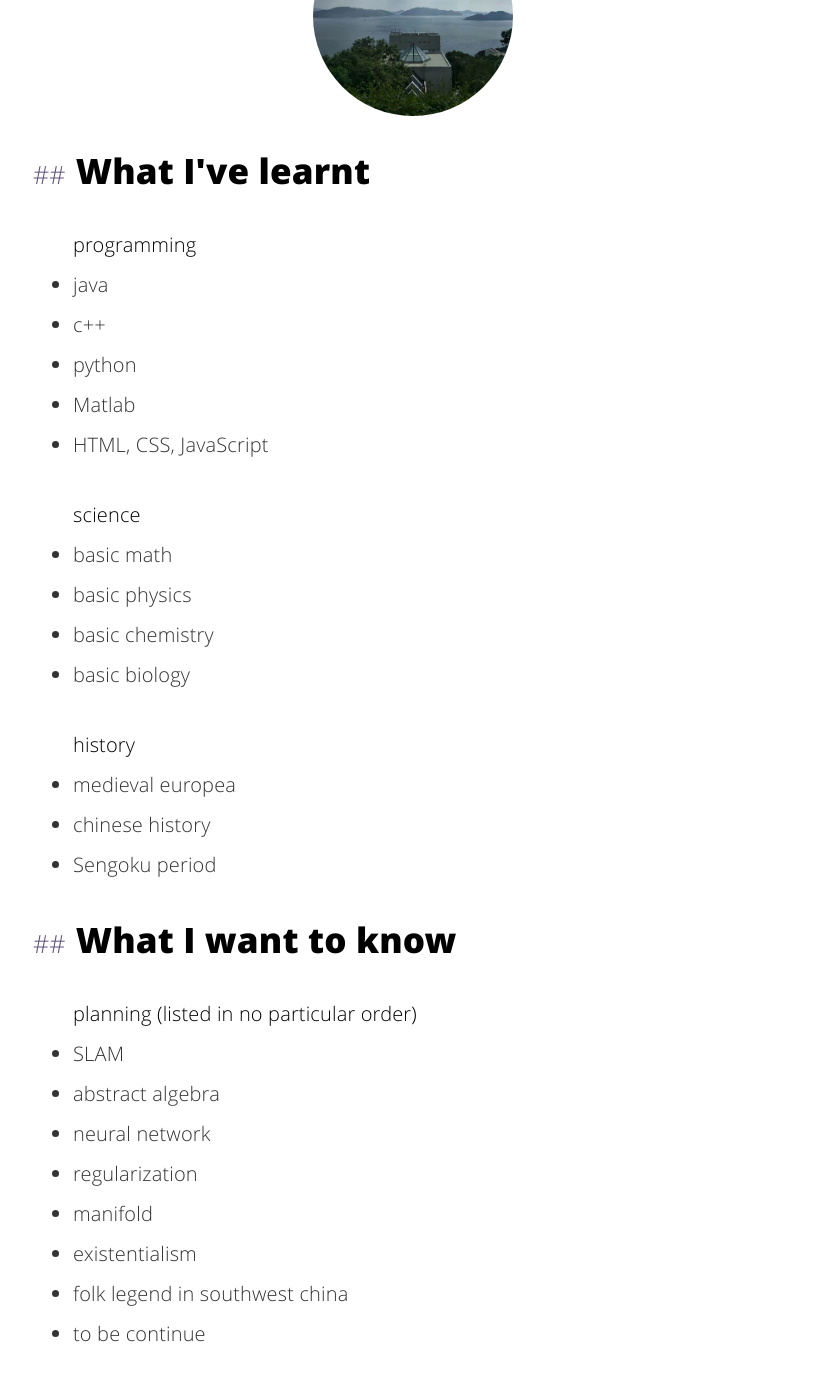
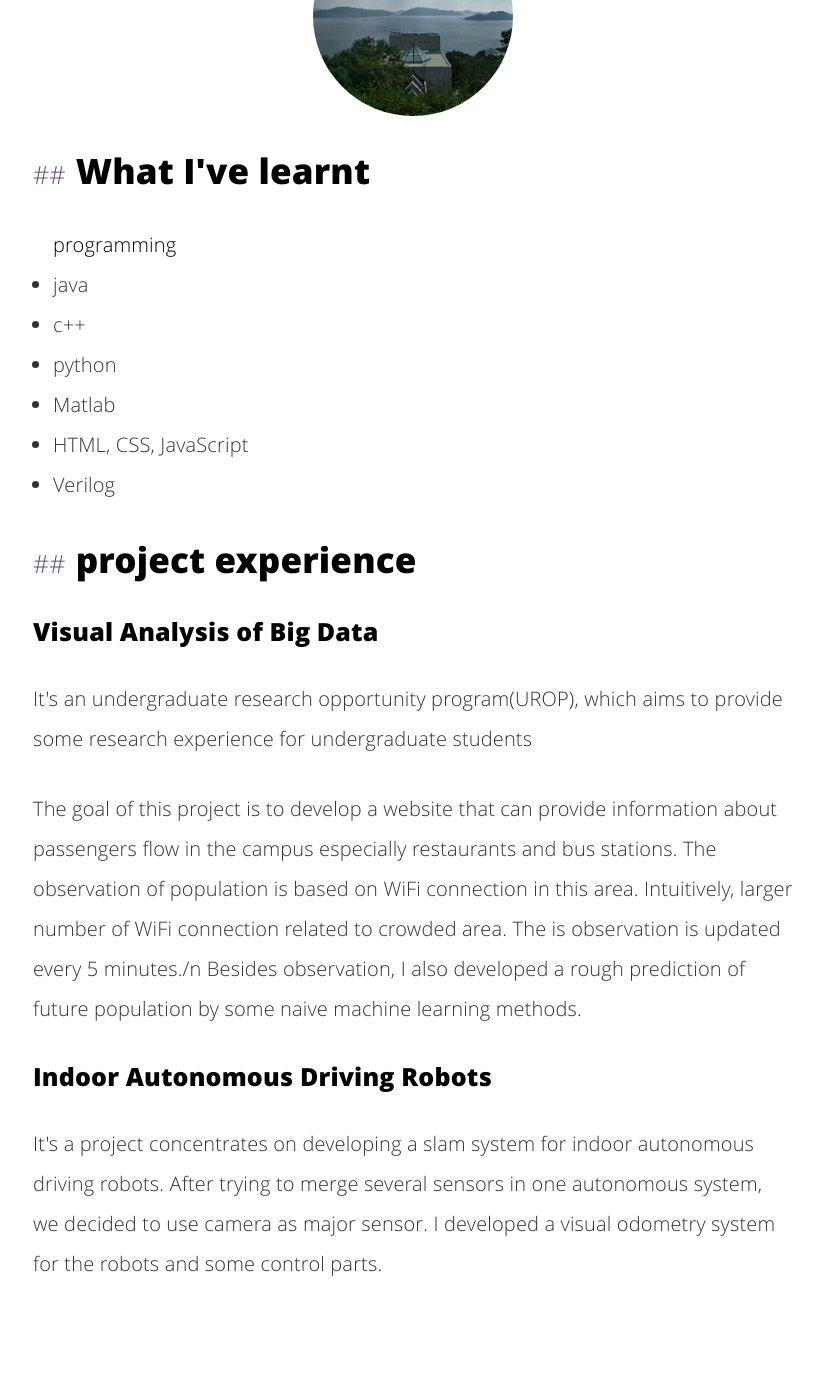
Before and after one commit to az123zx123/personal, a Jekyll site: the page built from study.html, in a window 1280 px wide and 1400 px high, scrolled down 192 px. Shown: the top 1381 px of the window, without its empty margins (227-1050 px from the left). Built offline with Jekyll 4.4.1, drawn with Linux system fonts in a browser that asks for light colours; after the commit the page ends 1522 px from its top, so only the background shows below that.

Commit message:
Update study.html

```diff
--- a/study.html
+++ b/study.html
@@ -2,40 +2,30 @@
 layout: minimal
 title: "My study"
 permalink: /study/index.html
-description: "Some study plan about Li Xiang..."
+description: "Some study about Li Xiang..."
 ---
 
 <img itemprop="image" class="img-rounded about_perfil" src=" https://az123zx123.github.io/personal/profile.jpg" alt="My profile">
-<h2>What I've learnt</p>
+<h2>What I've learnt</h2>
 <ul>programming
   <li>java</li>
   <li>c++</li>
   <li>python</li>
   <li>Matlab</li>
   <li>HTML, CSS, JavaScript</li>
-  </ul>
-
-<ul>science
-  <li>basic math</li>
-  <li>basic physics</li>
-  <li>basic chemistry</li>
-  <li>basic biology</li>
- </ul>
-
-<ul>history
-  <li>medieval europea</li>
-  <li>chinese history</li>
-  <li>Sengoku period</li>
-  </ul>
-
-<h2>What I want to know</p>
-<ul>planning (listed in no particular order)
-<li>SLAM</li>
-<li>abstract algebra</li>
-<li>neural network</li>
-<li>regularization</li>
-<li>manifold</li>
-<li>existentialism</li>
-<li>folk legend in southwest china</li>
-<li>to be continue</li>
+  <li>Verilog</li>
 </ul>
+<h2>project experience</h2>
+<h3>Visual Analysis of Big Data</h3>
+<p>
+  It's an undergraduate research opportunity program(UROP), which aims to provide some research experience for undergraduate students
+</p>
+<p>
+  The goal of this project is to develop a website that can provide information about passengers flow in the campus especially restaurants and bus stations.
+  The observation of population is based on WiFi connection in this area. Intuitively, larger number of WiFi connection related to crowded area. The is observation is updated every 5 minutes./n
+  Besides observation, I also developed a rough prediction of future population by some naive machine learning methods.
+</p>
+<h3>Indoor Autonomous Driving Robots</h3>
+<p>
+  It's a project concentrates on developing a slam system for indoor autonomous driving robots. After trying to merge several sensors in one autonomous system, we decided to use camera as major sensor. I developed a visual odometry system for the robots and some control parts.
+</p>
```
